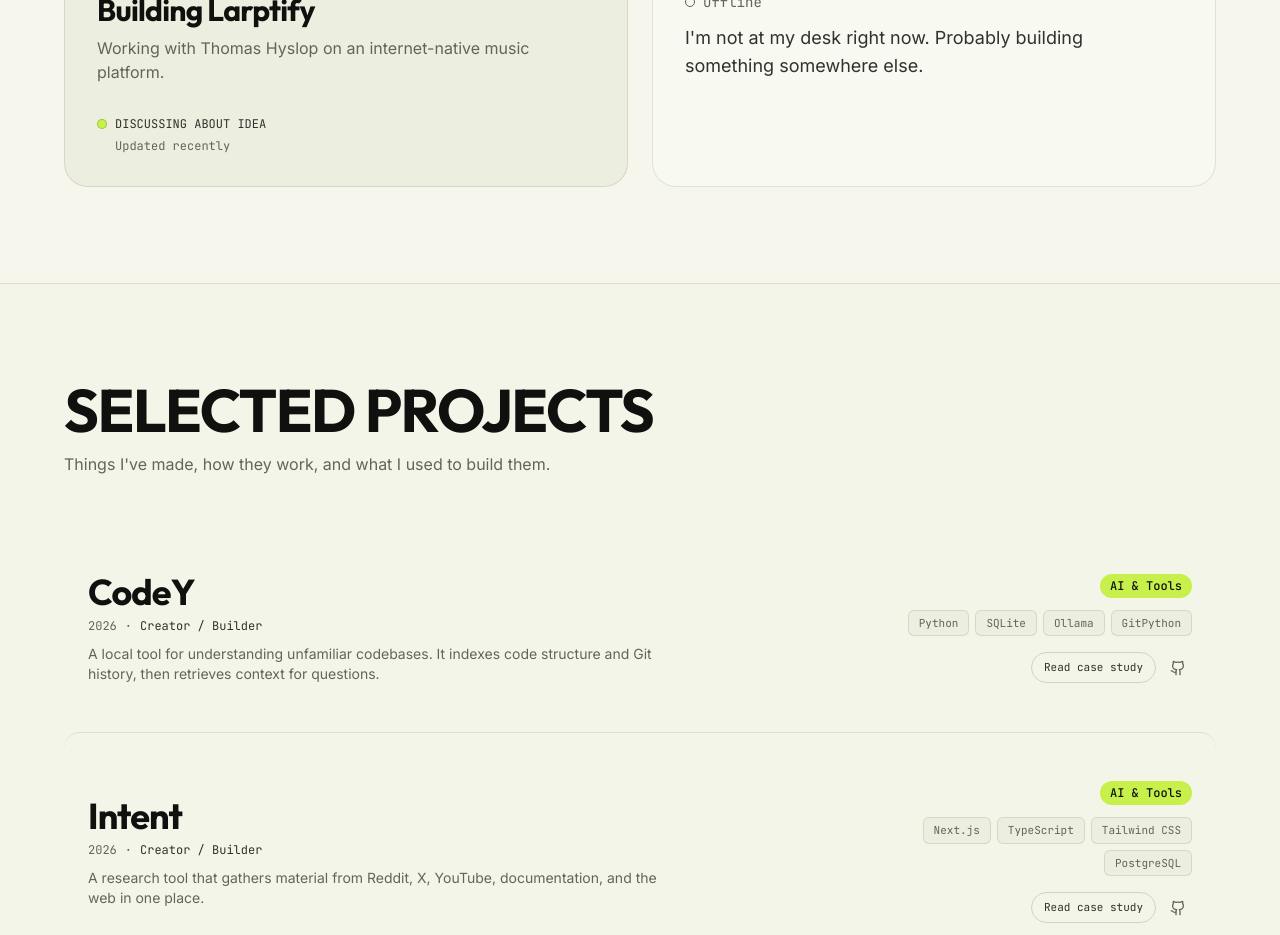
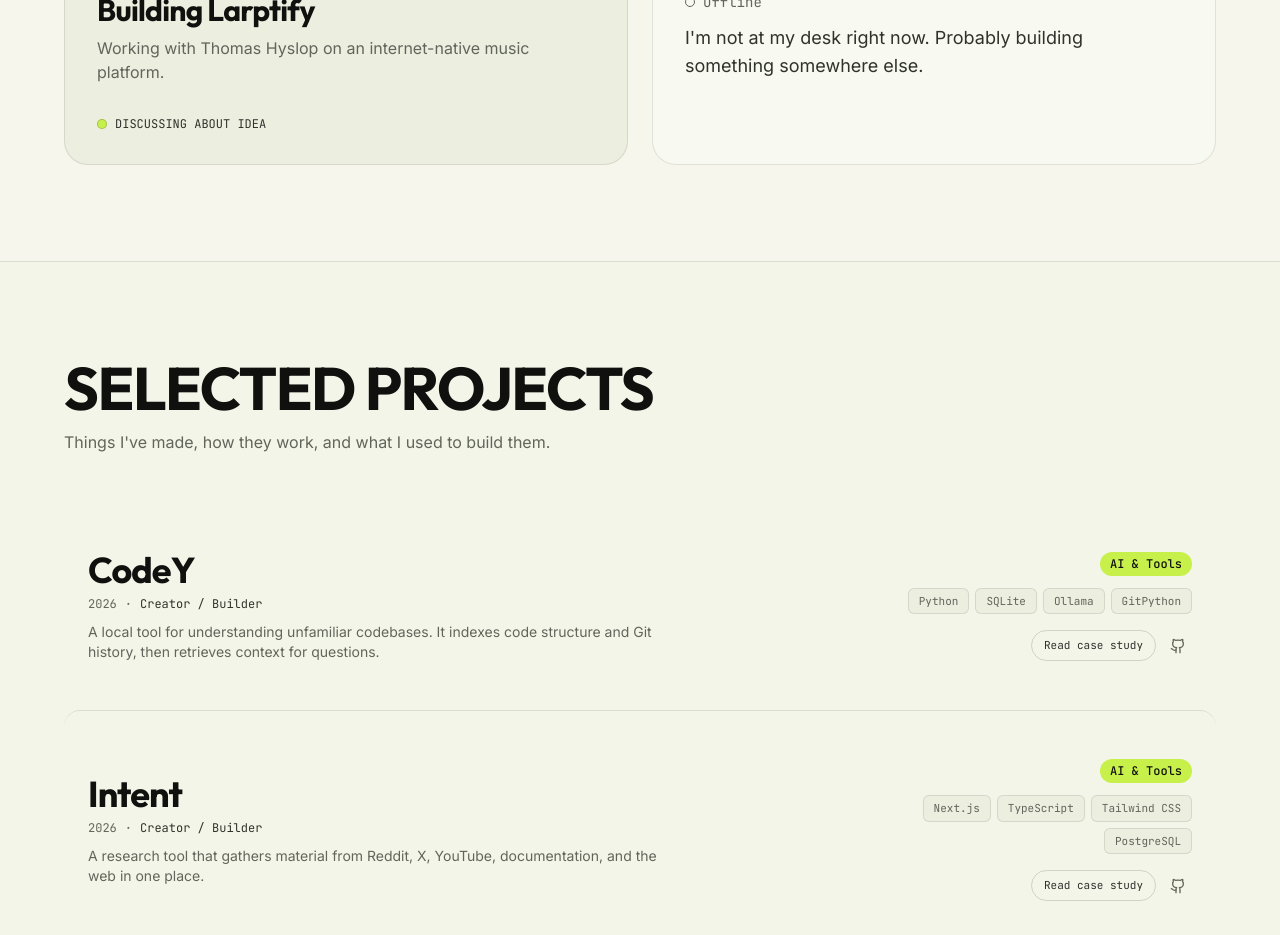
Before and after one commit to harshittpanday/harshit.dev, a Next.js app: page / in a window 1280 px wide. Shown: the part 1720-2655 px from the top of the page. Built offline with nearby package versions, Linux system fonts and the light colour scheme; no server answers.

Commit message:
changed Ui

```diff
--- a/src/components/AboutSection.tsx
+++ b/src/components/AboutSection.tsx
@@ -175,9 +175,6 @@ export const AboutSection: React.FC = () => {
                 <span className="h-2.5 w-2.5 rounded-full bg-[#C7F04B] border border-[#10110E]/20" />
                 <span>Discussing About Idea</span>
               </div>
-              <p className="text-xs font-mono text-[#62655B] mt-1.5 ml-[18px]">
-                Updated recently
-              </p>
             </div>
           </motion.div>
 
```
